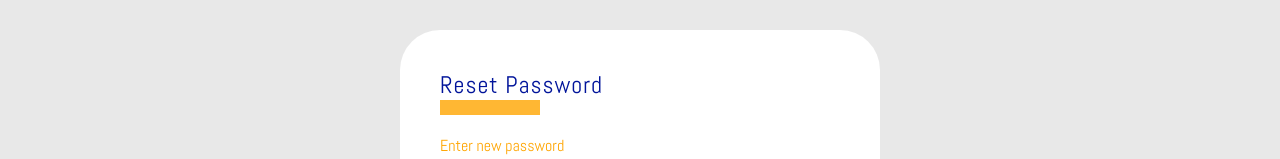
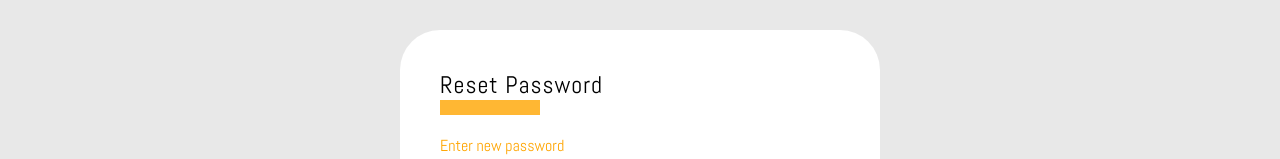
Before and after one commit to TimeOfGift/letsmeet-frontend, a React (Create React App) app: page /reset-password in a window 1280 px wide. Shown: the part 140-299 px from the top of the page. Built offline with nearby package versions, Linux system fonts and the light colour scheme.

Commit message:
source code adjustment

```diff
--- a/src/Routes.js
+++ b/src/Routes.js
@@ -29,9 +29,8 @@ const Routes = () => {
             <Resetpassword />
           </Route>
         </>
-
       </Switch>
-    </Router >
+    </Router>
   )
 }
 
--- a/src/pages/Password/resetpassword.jsx
+++ b/src/pages/Password/resetpassword.jsx
@@ -18,7 +18,7 @@ const Resetpassword = () => {
         <div>
             <div className="containerhouse">
                 <div className="maincontainer">
-                    <FormTitle className="resetpassword" text="Reset Password" rectColor=" #FFA500CC" />
+                    <FormTitle className="resetpassword" text="Reset Password" rectColor=" #FFA500CC" textColor="black" />
                     <p className="entry" > Enter new password</p>
                     <div>
                         <input type="password" placeholder="Password"  value={password}
```
